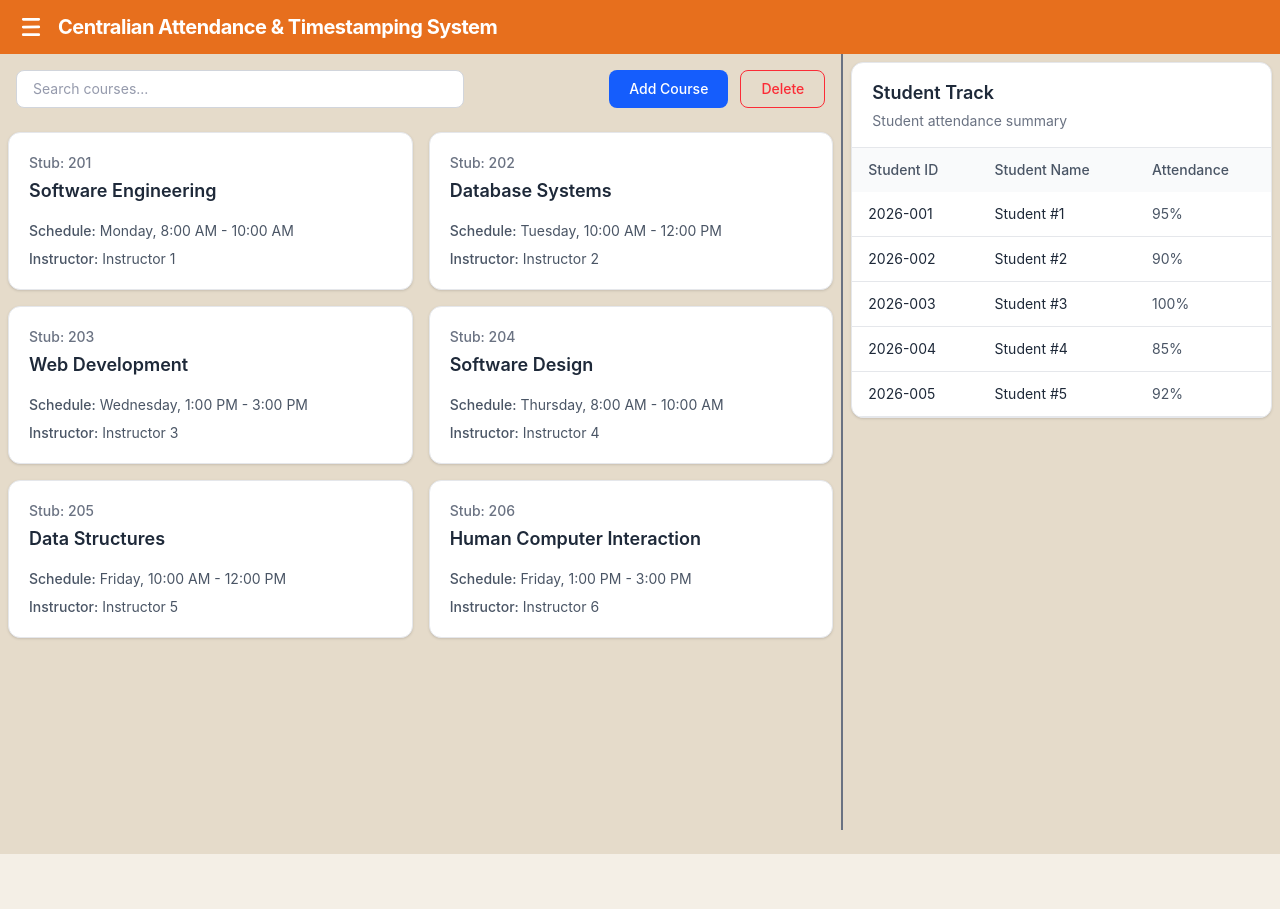
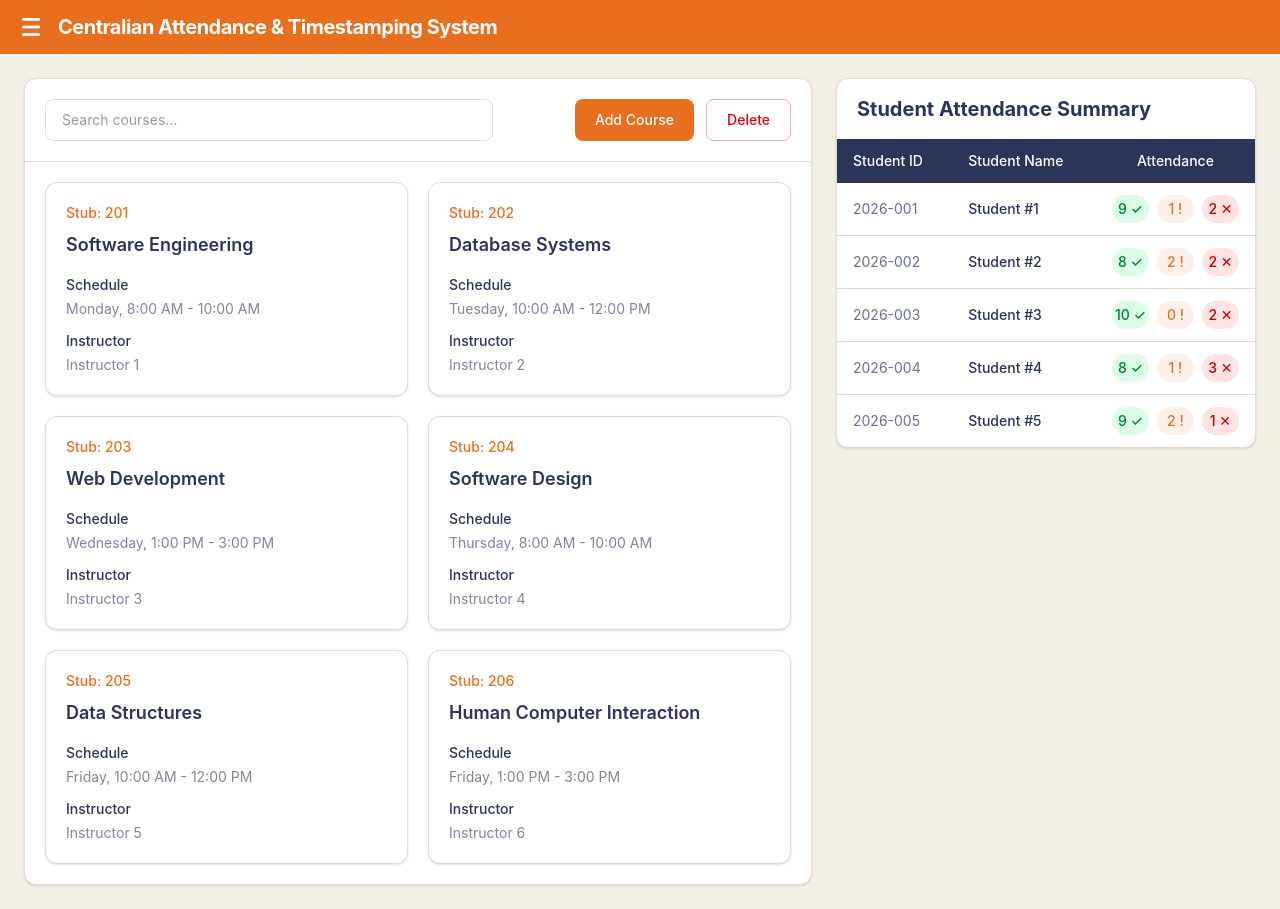
Before and after one commit to swcidd/Centralian_AttendanceAndTimestamping_System, a React (Vite) app: page /courses in a window 1280 px wide. Before the commit the page ends 854 px from the top, so only its background shows below. Built offline with nearby package versions, Linux system fonts and the light colour scheme.

Commit message:
redesign courses page

```diff
--- a/src/components/Sidebar.tsx
+++ b/src/components/Sidebar.tsx
@@ -19,7 +19,7 @@ const Sidebar = ({ isOpen, toggleSidebar }: SidebarProps) => {
     <>
       {isOpen && (
         <div
-          className="fixed inset-0 z-40 bg-black/40"
+          className="fixed inset-0 z-40 bg-navy/40"
           onClick={toggleSidebar}
         ></div>
       )}
--- a/src/components/courses/CourseCard.tsx
+++ b/src/components/courses/CourseCard.tsx
@@ -3,40 +3,30 @@ interface CourseCardProps {
   name: string;
   schedule: string;
   instructor: string;
-};
+}
 
-const CourseCard = ({
-  stub,
-  name,
-  schedule,
-  instructor,
-}: CourseCardProps) => {
+const CourseCard = ({ stub, name, schedule, instructor }: CourseCardProps) => {
   return (
-    <div
-    className="rounded-xl border border-gray-200 bg-white p-5 shadow-sm">
-
-      <p className="text-sm font-medium text-gray-500">
-        Stub: {stub}
-      </p>
-
-      <h3 className="mt-1 text-lg font-semibold text-gray-800">
-        {name}
-      </h3>
-
-      <div className="mt-4 space-y-2 text-sm text-gray-600">
-
-        <p>
-          <span className="font-medium">Schedule:</span>{" "}
-          {schedule}
-        </p>
-
-        <p>
-          <span className="font-medium">Instructor:</span>{" "}
-          {instructor}
-        </p>
-
+    <div className="border-tan transiton rounded-xl border bg-white p-5 shadow-sm hover:-translate-y-1 hover:shadow-md">
+      <div className="flex items-center">
+        <p className="text-orange text-sm font-medium">Stub: {stub}</p>
       </div>
 
+      <h3 className="text-navy mt-2 text-lg font-semibold">{name}</h3>
+
+      <div className="mt-4 space-y-3 text-sm">
+        <div>
+          <p className="text-navy font-medium">Schedule</p>
+
+          <p className="text-navy/60 mt-1">{schedule}</p>
+        </div>
+
+        <div>
+          <p className="text-navy font-medium">Instructor</p>
+
+          <p className="text-navy/60 mt-1">{instructor}</p>
+        </div>
+      </div>
     </div>
   );
 };
--- a/src/components/courses/CourseGrid.tsx
+++ b/src/components/courses/CourseGrid.tsx
@@ -9,7 +9,7 @@ interface CourseGridProps {
 
 const CourseGrid = ({ courses }: CourseGridProps) => {
   return (
-    <div className="grid grid-cols-2 gap-4">
+    <div className="grid grid-cols-1 gap-5 md:grid-cols-2">
       {courses.map((course) => (
         <CourseCard
         stub={course.stub}
--- a/src/components/courses/CourseToolbar.tsx
+++ b/src/components/courses/CourseToolbar.tsx
@@ -1,20 +1,20 @@
 const CourseToolbar = () => {
   return (
-    <div className="flex items-center justify-between gap-4 p-4">
+    <div className="border-tan flex flex-col gap-4 border-b p-5 sm:flex-row sm:items-center sm:justify-between">
       <div className="flex-1">
         <input
           type="text"
           placeholder="Search courses..."
-          className="w-full max-w-md rounded-lg border border-gray-300 bg-white px-4 py-2 text-sm outline-none focus:border-gray-500"
+          className="border-tan text-navy focus:border-orange focus:ring-orange/20 w-full max-w-md rounded-lg border bg-white px-4 py-2.5 text-sm outline-none focus:ring-2"
         />
       </div>
 
       <div className="flex gap-3">
-        <button className="rounded-lg bg-blue-600 px-5 py-2 text-sm font-medium text-white hover:bg-blue-700">
+        <button className="bg-orange rounded-lg px-5 py-2.5 text-sm font-medium text-white hover:brightness-95 active:scale-90">
           Add Course
         </button>
 
-        <button className="rounded-lg border border-red-500 px-5 py-2 text-sm font-medium text-red-500 hover:bg-red-50">
+        <button className="rounded-lg border border-red-300 px-5 py-2.5 text-sm font-medium text-red-600 transition hover:bg-red-50">
           Delete
         </button>
       </div>
--- a/src/components/courses/StudentTrackRow.tsx
+++ b/src/components/courses/StudentTrackRow.tsx
@@ -1,23 +1,44 @@
 interface StudentTrackRowProps {
   studentName: string;
   studentId: string;
-  attendance: string;
+  present: number;
+  late: number;
+  absent: number;
   onClick: () => void;
 }
 
 const StudentTrackRow = ({
   studentName,
   studentId,
-  attendance,
+  present,
+  late,
+  absent,
   onClick,
 }: StudentTrackRowProps) => {
   return (
-    <tr onClick={onClick} className="border-b border-gray-200">
-      <td className="px-4 py-3 text-sm text-gray-800">{studentId}</td>
+    <tr
+      onClick={onClick}
+      className="border-tan hover:bg-cream cursor-pointer border-b transition-colors last:border-b-0"
+    >
+      <td className="text-navy/70 px-4 py-3 text-sm">{studentId}</td>
 
-      <td className="px-4 py-3 text-sm text-gray-800">{studentName}</td>
+      <td className="text-navy px-4 py-3 text-sm font-medium">{studentName}</td>
 
-      <td className="px-4 py-3 text-sm text-gray-600">{attendance}</td>
+      <td className="px-4 py-3">
+        <div className="grid grid-cols-3 gap-2 text-sm font-medium">
+          <span className="text-center rounded-full bg-green-100 py-1 text-green-700">
+            {present} ✓
+          </span>
+
+          <span className="text-center bg-orange/10 text-orange rounded-full py-1">
+            {late} !
+          </span>
+
+          <span className="text-center rounded-full bg-red-100 py-1 text-red-700">
+            {absent} ✕
+          </span>
+        </div>
+      </td>
     </tr>
   );
 };
--- a/src/components/courses/StudentTrackTable.tsx
+++ b/src/components/courses/StudentTrackTable.tsx
@@ -5,59 +5,66 @@ import StudentTrackDetails from "./StudentTrackDetails";
 
 import { StudentAttendance } from "../../types/types";
 
-
-
 const students: StudentAttendance[] = [
   {
     id: "2026-001",
     name: "Student #1",
-    attendance: "95%",
+    present: 9,
+    late: 1,
+    absent: 2,
   },
   {
     id: "2026-002",
     name: "Student #2",
-    attendance: "90%",
+    present: 8,
+    late: 2,
+    absent: 2,
   },
   {
     id: "2026-003",
     name: "Student #3",
-    attendance: "100%",
+    present: 10,
+    late: 0,
+    absent: 2,
   },
   {
     id: "2026-004",
     name: "Student #4",
-    attendance: "85%",
+    present: 8,
+    late: 1,
+    absent: 3,
   },
   {
     id: "2026-005",
     name: "Student #5",
-    attendance: "92%",
+    present: 9,
+    late: 2,
+    absent: 1,
   },
 ];
 
 const StudentTrackTable = () => {
-  const [selectedStudent, setSelectedStudent] = useState<StudentAttendance | null>(null);
+  const [selectedStudent, setSelectedStudent] =
+    useState<StudentAttendance | null>(null);
 
   return (
     <>
-      <div className="overflow-hidden rounded-xl border border-gray-200 bg-white shadow-sm">
-        <div className="border-b border-gray-200 px-5 py-4">
-          <h2 className="text-lg font-semibold text-gray-800">Student Track</h2>
-          <p className="mt-1 text-sm text-gray-500">
-            Student attendance summary
-          </p>
-        </div>
+      <div className="border-tan overflow-hidden rounded-xl border bg-white shadow-sm">
+        <h2 className="text-navy px-5 py-4 text-xl font-bold">
+          Student Attendance Summary
+        </h2>
+
         <div className="overflow-x-auto">
           <table className="w-full">
-            <thead className="bg-gray-50">
+            <thead className="bg-navy">
               <tr>
-                <th className="px-4 py-3 text-left text-sm font-medium text-gray-600">
+                <th className="px-4 py-3 text-left text-sm font-medium text-white">
                   Student ID
                 </th>
-                <th className="px-4 py-3 text-left text-sm font-medium text-gray-600">
+                <th className="px-4 py-3 text-left text-sm font-medium text-white">
                   Student Name
                 </th>
-                <th className="px-4 py-3 text-left text-sm font-medium text-gray-600">
+                <th className="px-4 py-3 text-center text-sm font-medium text-white">
                   Attendance
                 </th>
               </tr>
@@ -68,7 +75,9 @@ const StudentTrackTable = () => {
                   key={student.id}
                   studentId={student.id}
                   studentName={student.name}
-                  attendance={student.attendance}
+                  present={student.present}
+                  late={student.late}
+                  absent={student.absent}
                   onClick={() => setSelectedStudent(student)}
                 />
               ))}
--- a/src/pages/CoursesPage.tsx
+++ b/src/pages/CoursesPage.tsx
@@ -49,17 +49,20 @@ const courses: Course[] = [
 
 const CoursesPage = () => {
   return (
-    <div className="bg-tan flex min-h-screen space-y-6 divide-x-2 divide-gray-500">
-      <div className="flex-2">
-        <CourseToolbar />
-        <section className="p-2">
-          <CourseGrid courses={courses} />
+    <div className="bg-cream min-h-screen p-6">
+      <div className="grid gap-6 lg:grid-cols-[1fr_420px]">
+        <section className="min-w-0">
+          <div className="border-tan overflow-hidden rounded-xl border bg-white shadow-sm">
+            <CourseToolbar />
+            <div className="p-5">
+              <CourseGrid courses={courses} />
+            </div>
+          </div>
+        </section>
+        <section className="min-w-0">
+          <StudentTrackTable />
         </section>
       </div>
-
-      <section className="flex-1 p-2">
-        <StudentTrackTable />
-      </section>
     </div>
   );
 };
--- a/src/types/types.ts
+++ b/src/types/types.ts
@@ -8,7 +8,9 @@ export interface StudentStatus extends Student {
 }
 
 export interface StudentAttendance extends Student {
-  attendance: string;
+  present: number;
+  late: number;
+  absent: number;
 }
 
 export interface Activity {
```
Also changed, not shown: src/components/courses/StudentTrackDetails.tsx (+26 -17 lines).
